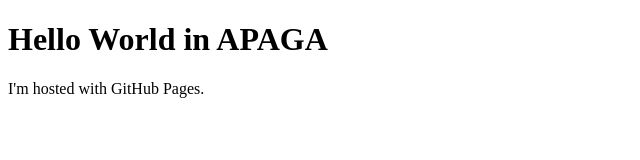
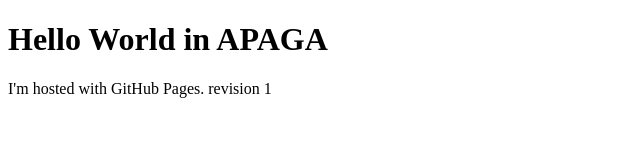
Before and after one commit to nulspace/apaga, a plain HTML site: page index.html in a window 1280 px wide. Shown: the full height of the page, 0-640 px from the left. Drawn offline with Linux system fonts and the light colour scheme.

Commit message:
Update index.html
test

```diff
--- a/index.html
+++ b/index.html
@@ -3,7 +3,7 @@
 
 <body>
     <h1>Hello World in APAGA</h1>
-    <p>I'm hosted with GitHub Pages.</p>
+    <p>I'm hosted with GitHub Pages. revision 1</p>
 </body>
 
 </html>
```
